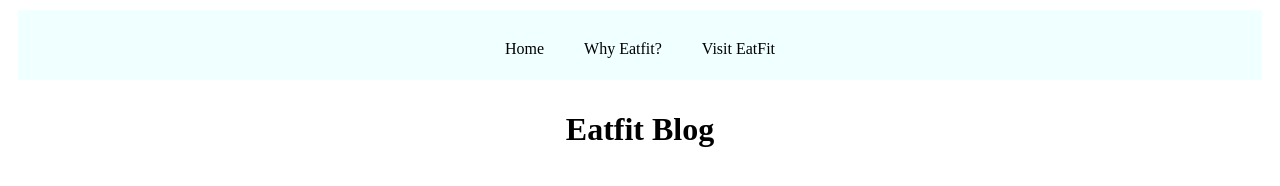
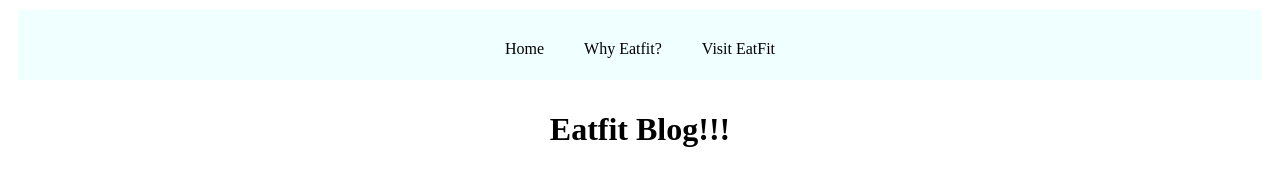
Before and after one commit to TushikaTej/Glovish, a plain HTML site: page index.html in a window 1280 px wide. Drawn offline with Linux system fonts and the light colour scheme.

Commit message:
Heading changed

```diff
--- a/index.html
+++ b/index.html
@@ -37,7 +37,7 @@
         </div>
 
         <div class="logo">
-            <h1>Eatfit Blog</h1>
+            <h1>Eatfit Blog!!!</h1>
         </div>
 
         <div class="menu">
```
